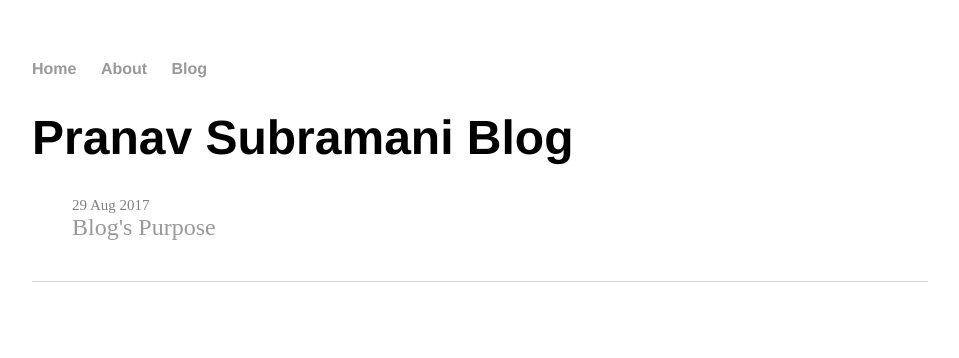
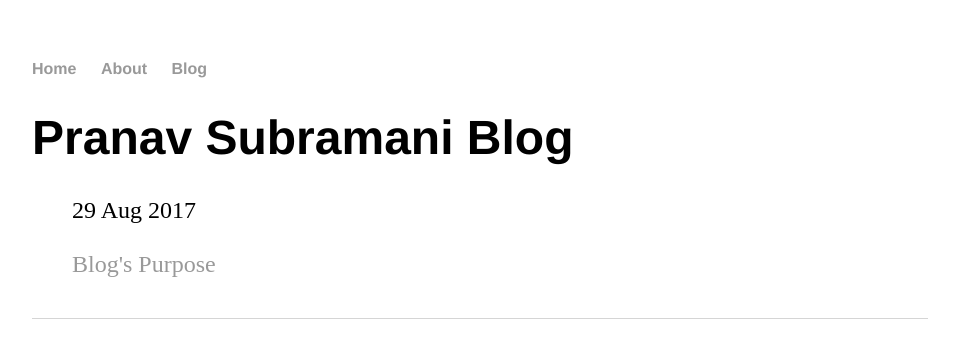
Before and after one commit to pranavsubramani/pranavsubramani.github.io, a Jekyll site: the page built from blog/index.html, in a window 1280 px wide. Shown: the top 358 px of the page, without its empty margins (160-1119 px from the left). Built offline with Jekyll 4.4.1, drawn with Linux system fonts in a browser that asks for light colours.

Commit message:
newline bug fix

```diff
--- a/blog/index.html
+++ b/blog/index.html
@@ -6,7 +6,8 @@ title: Pranav Subramani Blog
     <ul class="posts">
 
       {% for post in site.posts %}
-        <li><span class="post-date">{{ post.date | date_to_string }}</span>
+        <li><span>{{ post.date | date_to_string }}</span>
+        <br></br>
          <a href="{{ post.url }}" title="{{ post.title }}">{{ post.title }}</a></li>
       {% endfor %}
     </ul>
```
